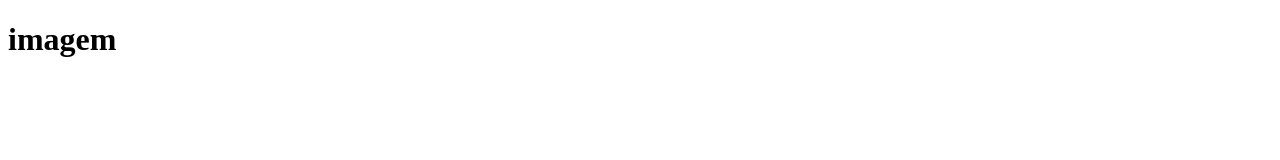
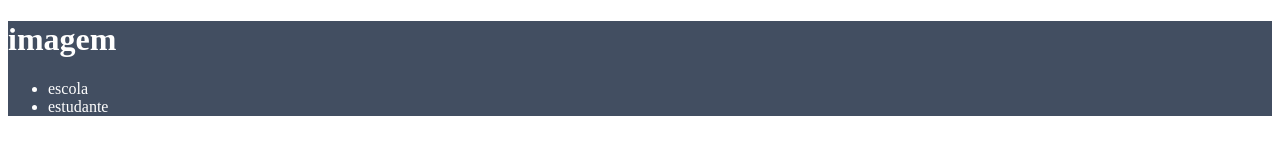
Before and after one commit to Yasmin1Harima/site-turma-criativa, a plain HTML site: page index.html in a window 1280 px wide. Drawn offline with Linux system fonts and the light colour scheme.

Commit message:
Atualização 1

```diff
--- a/index.html
+++ b/index.html
@@ -5,9 +5,15 @@
     <meta http-equiv="X-UA-Compatible" content="IE=edge">
     <meta name="viewport" content="width, initial-scale=1.0">
     <title>Document</title>
+    <link rel="stylesheet" href="style.css"
 </head>
 <body>
+    <header>
     <h1>imagem</h1>
+    <ul>
+        <li>escola</li>
+        <li>estudante</li>
+    </header>
 
 </body>
 </html>
--- a/style.css
+++ b/style.css
@@ -1,3 +1,4 @@
-body{
+header {
 background-color: #424E61;
+color: white;
 }
```
